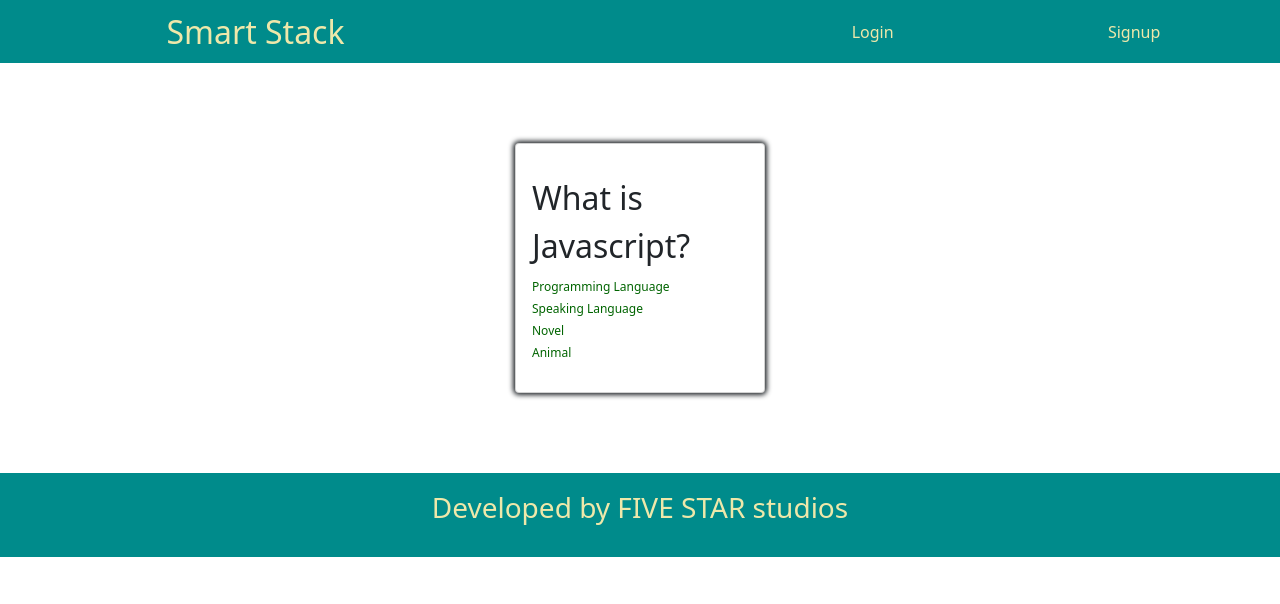
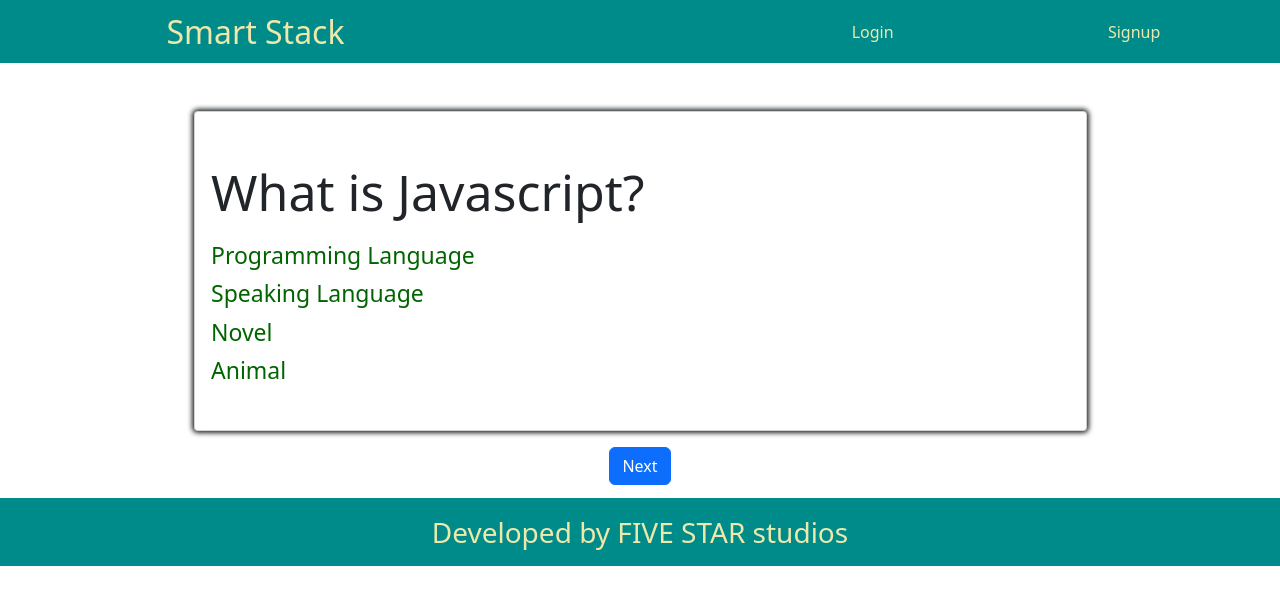
Before and after one commit to oriarh/Smart-Stack, a React (Create React App) app in the folder client/: page / in a window 1280 px wide. Shown: the top 604 px of the page. Built offline with nearby package versions, Linux system fonts and the light colour scheme.

Commit message:
Pushing frontend changes up

```diff
--- a/client/src/App.css
+++ b/client/src/App.css
@@ -78,12 +78,13 @@
     border-radius: .25rem;
     box-shadow: 0 0 5px 2px;
     transform-style: preserve-3d;
-    width: 250px;
-    height: 250px;
+    width: 80%;
+    height: 20rem;
     transform:perspective(1000px) rotateY(var(--rotate-y, 0));
     transition: 150ms;
     margin: auto auto;
-    font-size: xx-large;
+    font-size: 50px;
+    padding-left: 1rem;
 }
 
 .card.flip {
@@ -113,7 +114,7 @@
 .flashcardOption {
     margin-top: 0.25rem;
     color: darkgreen;
-    font-size: 0.75rem;
+    font-size: 23px;
 }
 
 .flashcardOption:first-child {
@@ -122,15 +123,24 @@
 
 .container {
     max-width: 900px;
-    margin: 5rem 2rem;
+    margin: 3rem 1rem 1rem 1rem;
 }
 
 .footer {
+    display: flex;
+    justify-content: center;
+    align-items: center;
     font-size: 28px;
     background-color: darkcyan;
     color: palegoldenrod;
-    text-align: -webkit-center;
-    font-weight: 200 !important;
+    /* text-align: -webkit-center; */
+    font-weight: 300 !important;
     padding: 1%;
     margin-top: 1%;
 }
+
+.buttonContainer {
+    display: flex;
+    align-items: center;
+    justify-content: center;
+}
--- a/client/src/App.js
+++ b/client/src/App.js
@@ -8,8 +8,8 @@ function App() {
 
   return (
     <div className="">
+        <FlashcardApp/>
       <header className="">
-        <FlashcardApp/>
         {/* <Routes>
           <Route path='/signup' element={<Signup/>}/>
           <Route path='/login' element={<Login/>}/>
--- a/client/src/components/FlashcardApp.js
+++ b/client/src/components/FlashcardApp.js
@@ -11,6 +11,9 @@ export default function FlashcardApp() {
         <Navigation/>
         <div className='container'>
           <FlashcardList flashcardsListProp = {flashcards} />
+        </div>
+        <div className='buttonContainer'>
+          <button className='nextButton btn btn-primary'>Next</button>
         </div>
         <Footer/>
     </>
--- a/client/src/components/FlashcardList.js
+++ b/client/src/components/FlashcardList.js
@@ -3,12 +3,12 @@ import Flashcard from './Flashcard'
 
 export default function FlashcardList( { flashcardsListProp } ) {
   return (
-    <div className='card-grid'>
+    <>
       <Flashcard flashcard={flashcardsListProp[0]}/>
       {/* {flashcardsListProp.map( flashcard => {
         return <Flashcard flashcard={flashcard} key={flashcard.id} />
       })
       } */}
-    </div>
+    </>
   )
 }
--- a/client/src/components/Footer.js
+++ b/client/src/components/Footer.js
@@ -4,7 +4,7 @@ export default function () {
 
     return (
             <div className="footer">
-                <p>Developed by FIVE STAR studios</p>
+                Developed by FIVE STAR studios
             </div>
     )
 }
```
